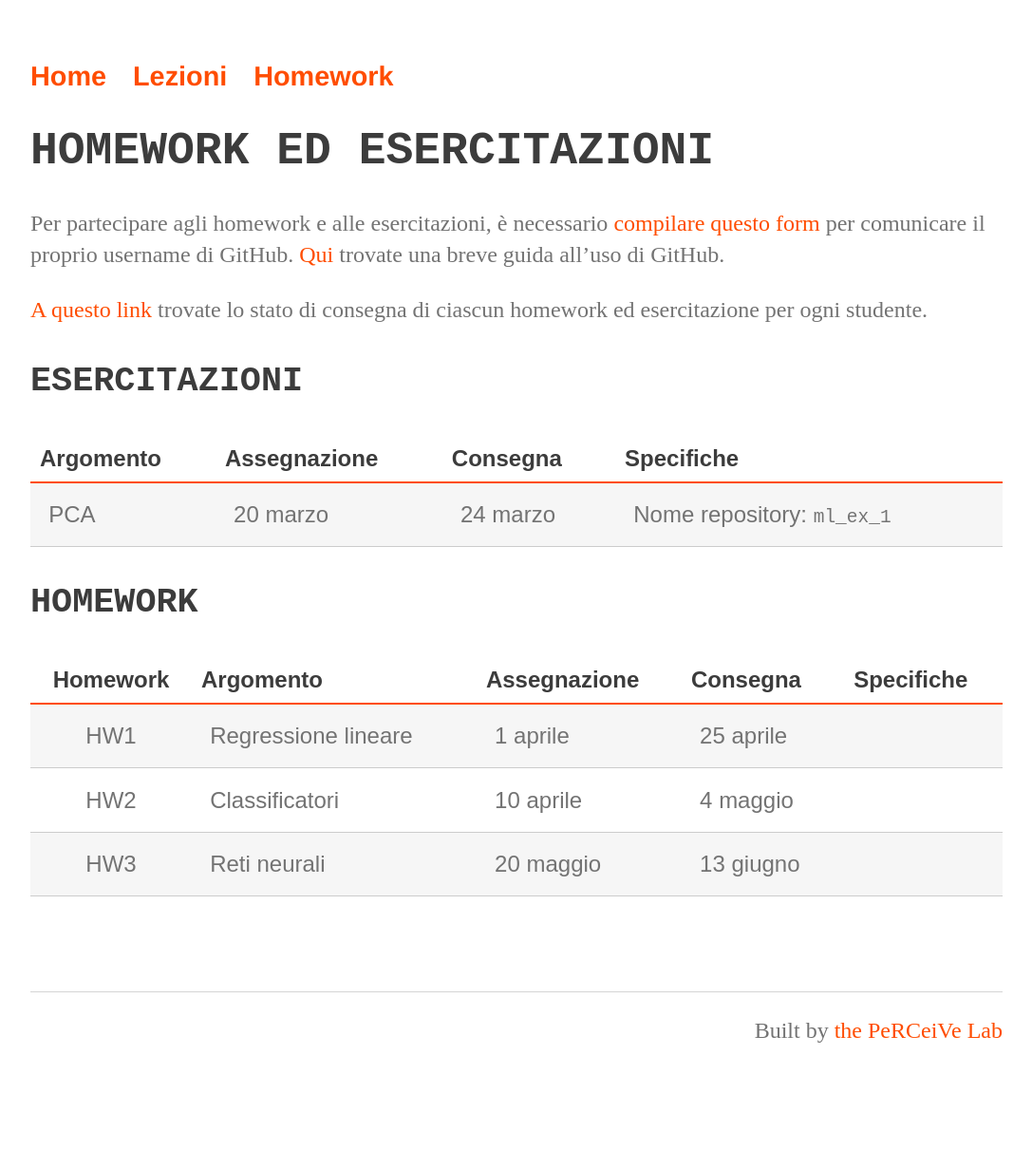
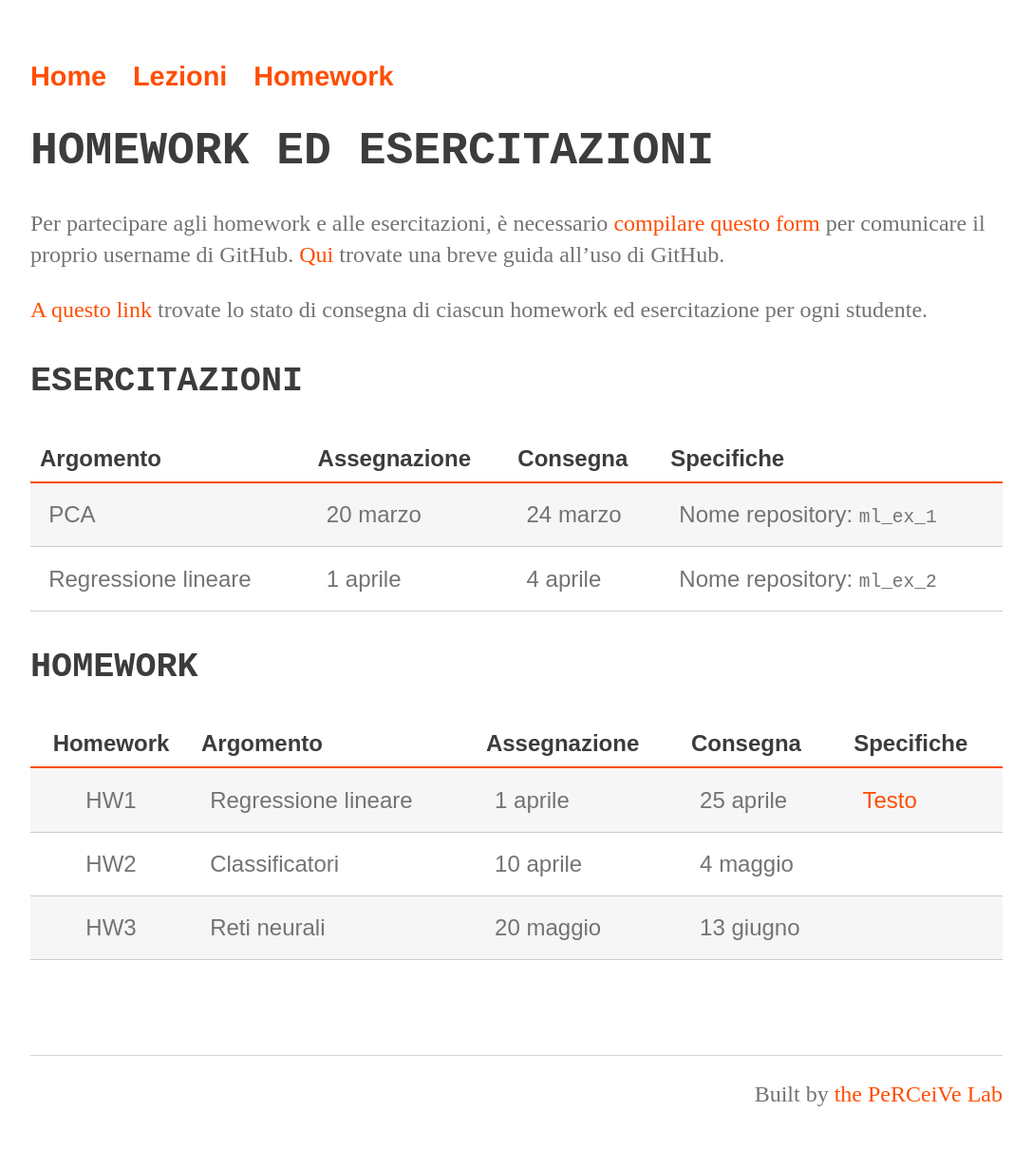
Before and after one commit to perceivelab/ml-mz-2025, a Jekyll site: the page built from homework.md, in a window 1280 px wide. Shown: the whole page at 95% size, without its empty margins (96-1183 px from the left). Built offline with Jekyll 4.4.1, drawn with Linux system fonts in a browser that asks for light colours; our own code applies the rules of GitHub Pages for plain Markdown files; before the commit the page ends 1163 px from its top, so only the background shows below that.

Commit message:
Pubblicato hw1

```diff
--- a/homework.md
+++ b/homework.md
@@ -12,13 +12,14 @@ Per partecipare agli homework e alle esercitazioni, è necessario [compilare que
 
 | Argomento          | Assegnazione    | Consegna       | Specifiche   |
 | ------------------ | --------------- | ---------------|--------------|
-| PCA                | 20 marzo  | 24 marzo | Nome repository: `ml_ex_1` |
+| PCA                 | 20 marzo  | 24 marzo | Nome repository: `ml_ex_1` |
+| Regressione lineare | 1 aprile  | 4 aprile | Nome repository: `ml_ex_2` |
 
 
 ### HOMEWORK
 
 | Homework | Argomento          | Assegnazione    | Consegna       | Specifiche   |
 | :-------:| ------------------ | --------------- | ---------------|--------------|
-| HW1      | Regressione lineare| 1 aprile   | 25 aprile |              |
-| HW2      | Classificatori     | 10 aprile  | 4 maggio |              |
-| HW3      | Reti neurali       | 20 maggio  | 13 giugno |              |
+| HW1      | Regressione lineare| 1 aprile        | 25 aprile      | [Testo](hw1) |
+| HW2      | Classificatori     | 10 aprile       | 4 maggio       |              |
+| HW3      | Reti neurali       | 20 maggio       | 13 giugno      |              |
```
Also changed, not shown: hw1.md (+2 -2 lines).
